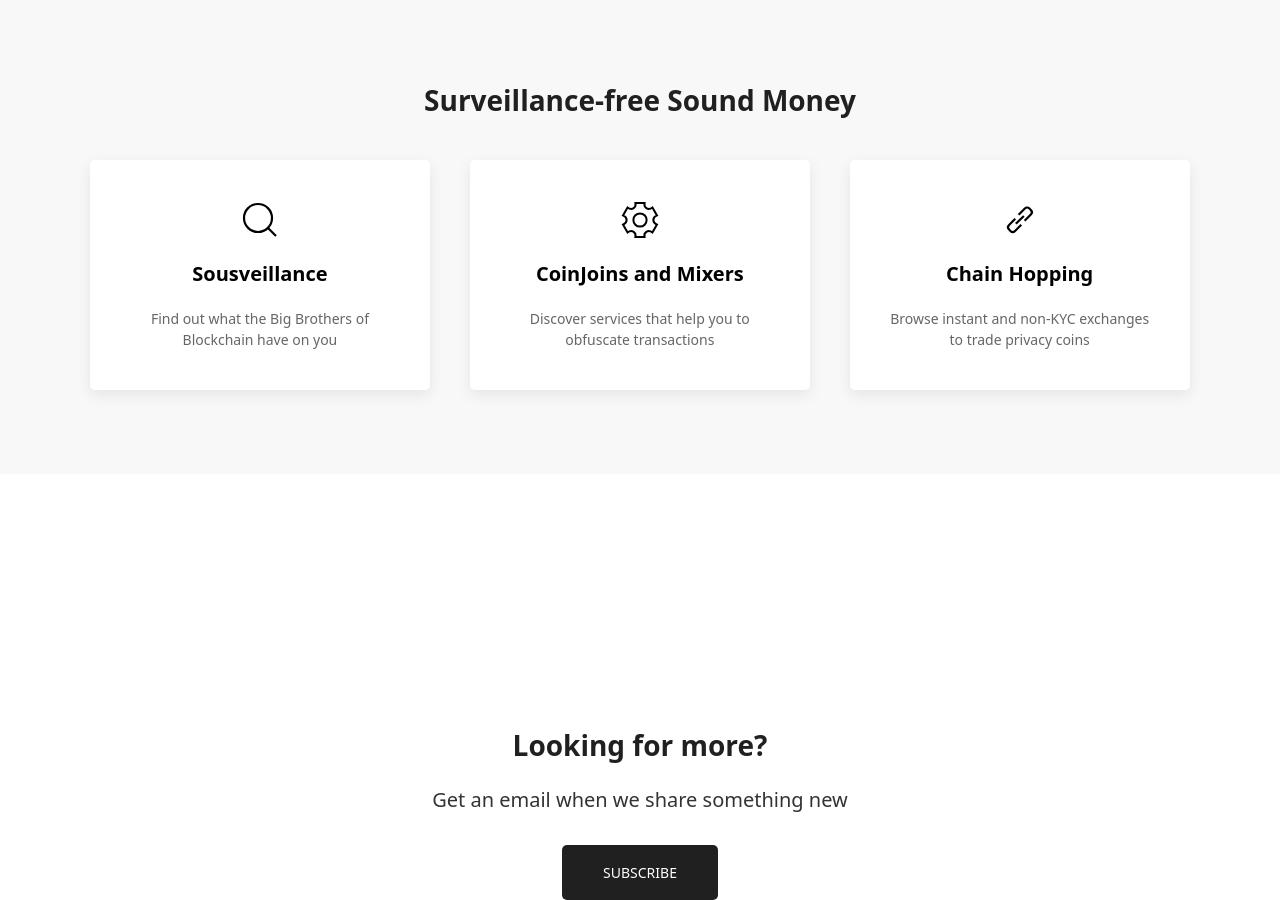
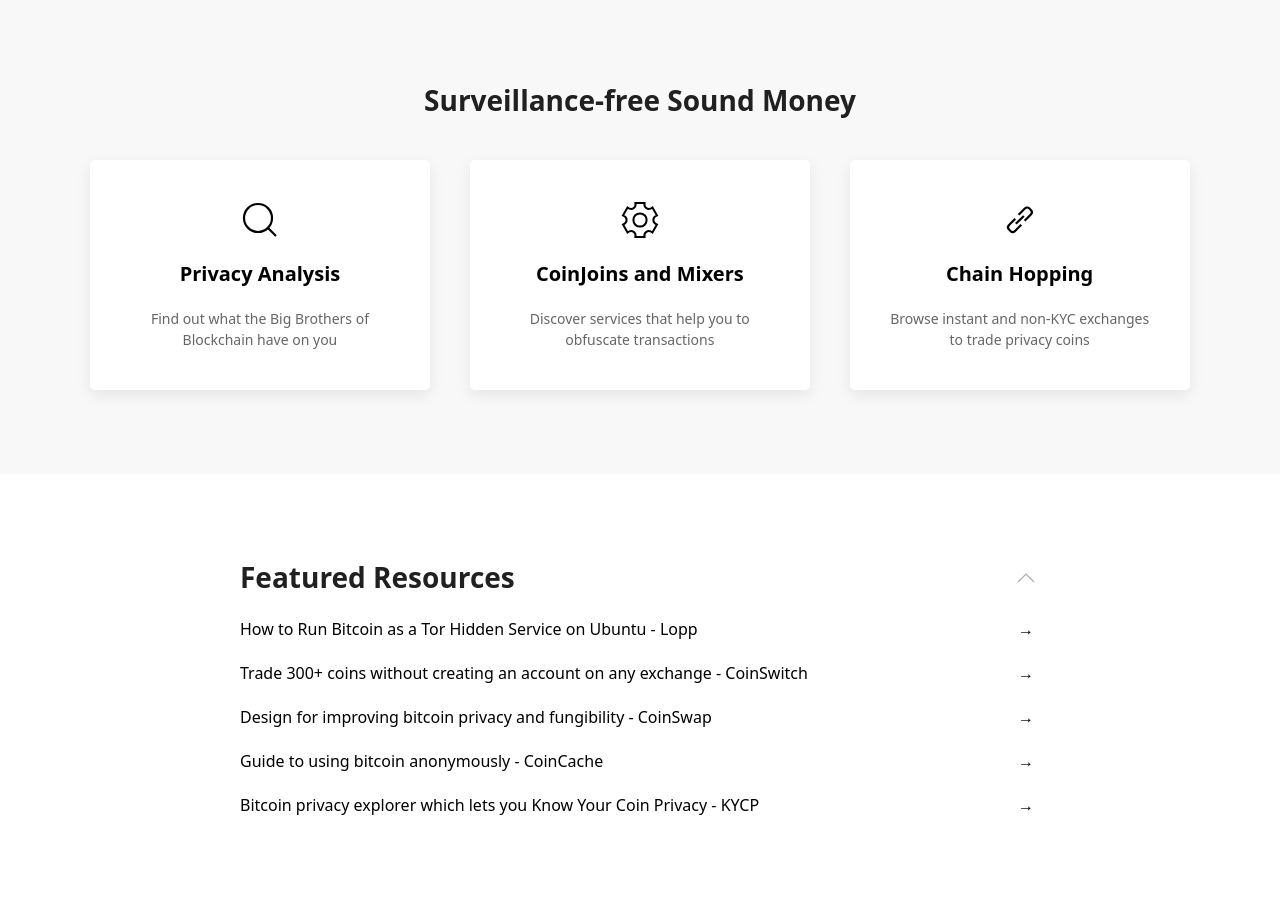
Before and after one commit to haveibeenknown/hibk, a Jekyll site: the page built from index.md, in a window 1280 px wide and 900 px high, scrolled down 545 px. Built offline with Jekyll 4.4.1, drawn with Linux system fonts in a browser that asks for light colours.

Commit message:
back to categories

```diff
--- a/_data/navigation_categories.yml
+++ b/_data/navigation_categories.yml
@@ -2,7 +2,7 @@
 
 - heading: Surveillance-free Sound Money
   categories:
-    - title: Sousveillance
+    - title: Privacy Analysis
       desc: Find out what the Big Brothers of Blockchain have on you
       icon: search
 
--- a/_includes/header-hero.html
+++ b/_includes/header-hero.html
@@ -51,7 +51,7 @@
                     <div class="uk-position-relative">
                         <form class="uk-search uk-search-default uk-width-1-1" name="search-hero" onsubmit="return false;">
                             <span data-uk-search-icon></span>
-                            <input id="hero-search" class="uk-search-input" type="search" placeholder="Search for...">
+                            <input id="hero-search" class="uk-search-input" type="search" placeholder="Search BTC address...">
                         </form>
                         <ul id="hero-search-results" class="uk-position-absolute uk-width-1-1 uk-list"></ul>
                     </div>
@@ -60,7 +60,7 @@
                     SimpleJekyllSearch({
                         searchInput: document.getElementById('hero-search'),
                         resultsContainer: document.getElementById('hero-search-results'),
-                        noResultsText: '<li><a href="#featured-container" data-uk-scroll="duration: 400; offset: 35;" onclick="filter('results');">Uh oh — likely known. Click to learn more.</a></li>',
+                        noResultsText: '<li><a href="#privacy-analysis-container" data-uk-scroll="duration: 400; offset: 35;" onclick="filter('privacy-analysis');">Uh oh — likely known. Click to learn more.</a></li>',
                         searchResultTemplate: '<li><a href="{url}">{title}</a></li>',
                         json: '{{ "search.json" | relative_url }}'
                     });
--- a/_layouts/help.html
+++ b/_layouts/help.html
@@ -81,8 +81,28 @@ function showContainer(id) {
     <div class="uk-container uk-container-small">
 
         <div class="uk-article-content">{{ content }}</div>
-		<!-- Category section for revealing lists based on click of categories -->
+
+        {% if page.featured.tag %}
+        <div>
+            {% if page.featured.title %}
+            <h2 class="section-title-primary">{{ page.featured.title }}
+                <a href="#" data-uk-totop data-uk-scroll="duration: 400" class="uk-float-right uk-margin-small-top"></a>
+            </h2>
+            {% endif %}
+            <ul class="uk-list uk-list-large link-icon-right">
+            {% for post in site.tags[page.featured.tag] %}
+				{% if post.external_url %}
+				<li><a href="{{ post.external_url }}">{{post.title}}</a></li>
+				{% else %}
+                <li><a href="{{ site.baseurl }}{{ post.url }}">{{post.title}}</a></li>
+				{% endif %}
+            {% endfor %}
+            </ul>
+        </div>
+        {% endif %}
+
         <div id="category-section" class="uk-margin-large-top hidden">
+            <hr>
             {% for category in site.categories %}
             {% capture category_name %}{{ category | first }}{% endcapture %}
 
@@ -103,38 +123,11 @@ function showContainer(id) {
             {% endfor %}
         </div>
 
-        <!-- Placeholder section for revealing results relevant to bitcoin address search -->
-        <div id="featured-section" class="uk-margin-large-top hidden">
-
-            {% if page.featured.tag %}
-			<div>
-				{% if page.featured.title %}
-				<div id="featured-container" class="category-container hidden">
-				<h2 class="section-title-primary">{{ page.featured.title }}
-					<a href="#" data-uk-totop data-uk-scroll="duration: 400" class="uk-float-right uk-margin-small-top"></a>
-				</h2>
-				{% endif %}
-				<ul class="uk-list uk-list-large link-icon-right">
-				{% for post in site.tags[page.featured.tag] %}
-					{% if post.external_url %}
-					<li><a href="{{ post.external_url }}">{{post.title}}</a></li>
-					{% else %}
-					<li><a href="{{ site.baseurl }}{{ post.url }}">{{post.title}}</a></li>
-					{% endif %}
-				{% endfor %}
-				</ul>
-				</div>
-			</div>
-			{% endif %}
-			<hr>
-        </div>
-
     </div>
 </div>
 
-
 {% if page.cta %}
-<div  class="uk-container uk-container-small"></div>
+<div  class="uk-container uk-container-small"><hr></div>
 <div class="uk-section-large uk-text-center">
     <div class="uk-container uk-container-small">
         <div data-uk-scrollspy="cls: uk-animation-slide-bottom-small; repeat: true">
--- a/index.md
+++ b/index.md
@@ -12,7 +12,7 @@ hero:
 category:
     columns: 3
 featured:
-    title: Uh oh — likely known
+    title: Featured Resources
     tag: featured
 cta:
     title: Looking for more?
```
